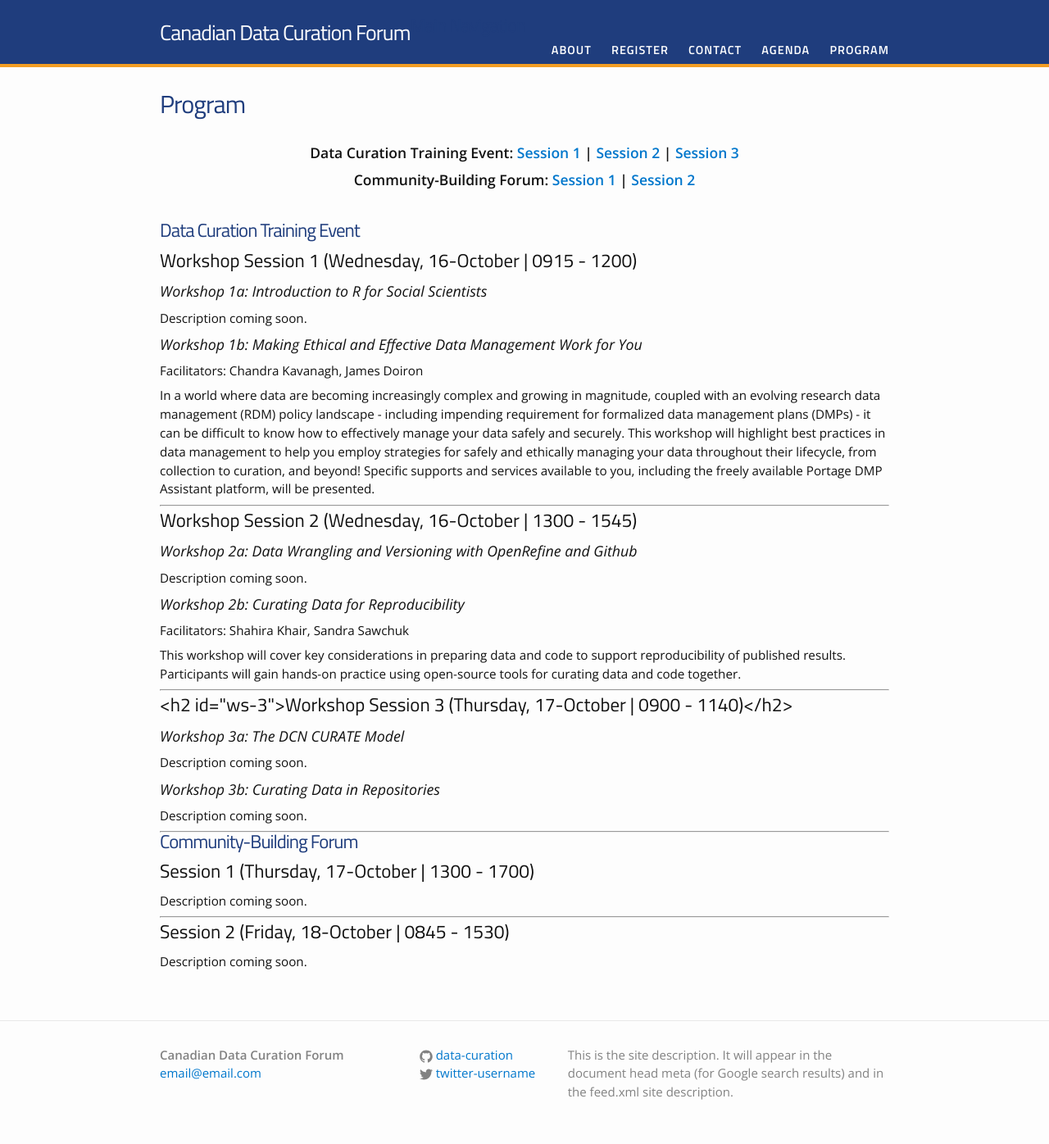
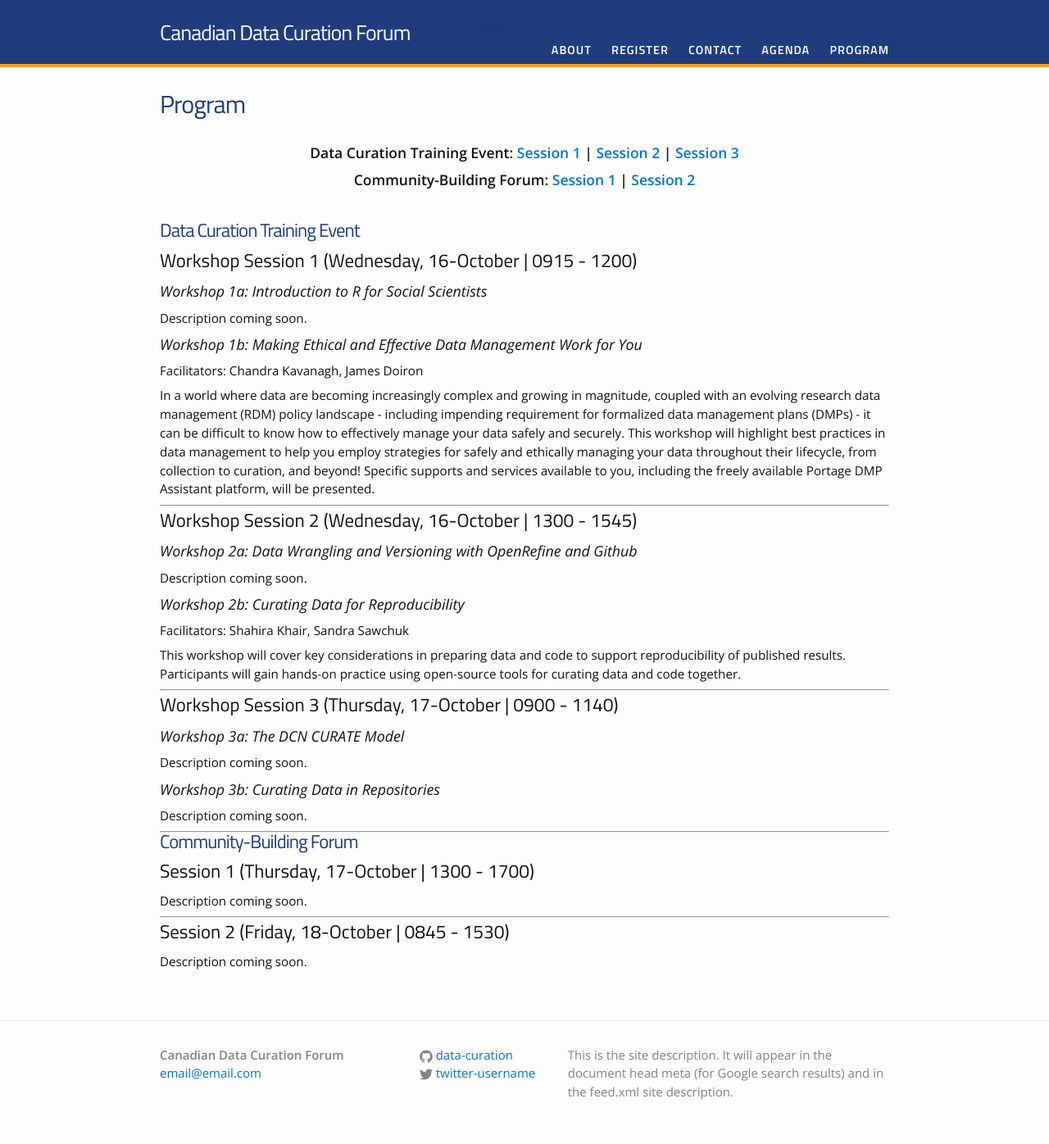
Before and after one commit to data-curation/data-curation.github.io, a Jekyll site: the page built from program.md, in a window 1280 px wide. Shown: the whole page at 82% size. Built offline with Jekyll 4.4.1, drawn with Linux system fonts in a browser that asks for light colours.

Commit message:
Update program.md

```diff
--- a/program.md
+++ b/program.md
@@ -33,7 +33,7 @@ Facilitators: Shahira Khair, Sandra Sawchuk
 This workshop will cover key considerations in preparing data and code to support reproducibility of published results. Participants will gain hands-on practice using open-source tools for curating data and code together.
 
 ---
-## <h2 id="ws-3">Workshop Session 3 (Thursday, 17-October | 0900 - 1140)</h2>
+<h2 id="ws-3">Workshop Session 3 (Thursday, 17-October | 0900 - 1140)</h2>
 
 ### Workshop 3a: The DCN CURATE Model
 Description coming soon.
```
